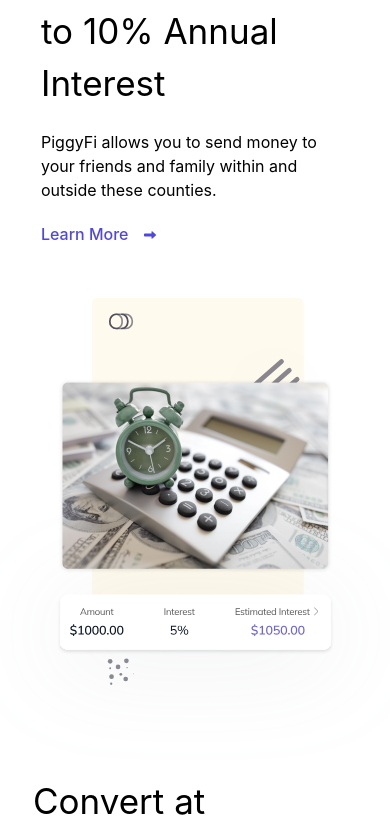
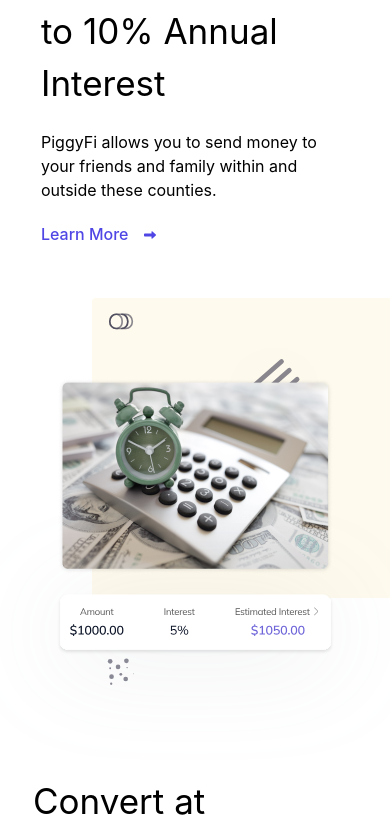
Before and after one commit to PEeGEe21/piggyfi, a Next.js app: page / in a window 390 px wide. Shown: the part 3121-3959 px from the top of the page. Built offline with nearby package versions, Linux system fonts and the light colour scheme; a web font is replaced by a local one.

Commit message:
made changes to the css files

```diff
--- a/src/components/home/Save.module.css
+++ b/src/components/home/Save.module.css
@@ -161,7 +161,8 @@
   .frame4_imageFloat figure img{
     /* height: 520px !important; */
     height: 300px !important;
-    width: auto !important;
+    /* width: auto !important; */
+    width: 100% !important;
     /* width: 300px !important; */
   }
 
```
